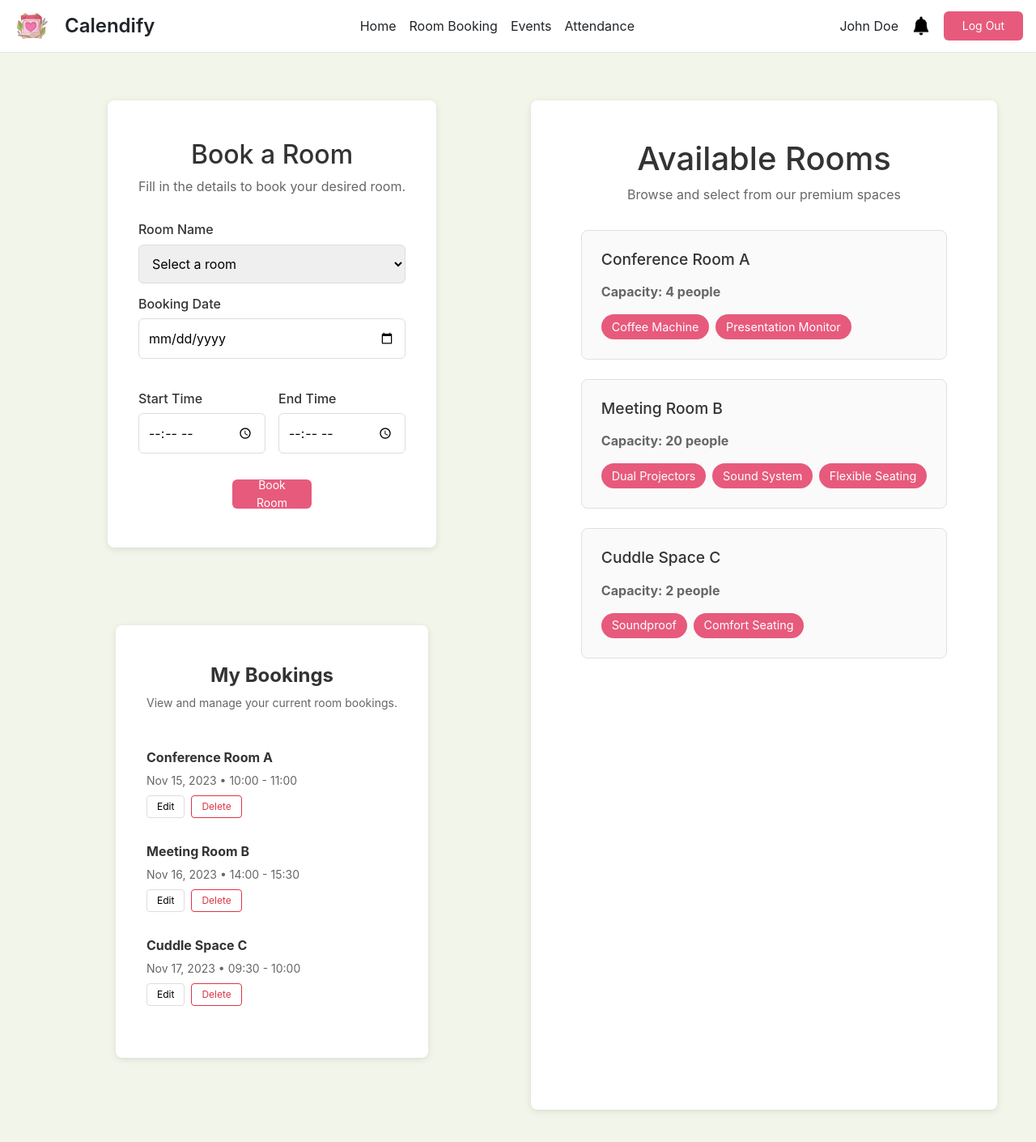
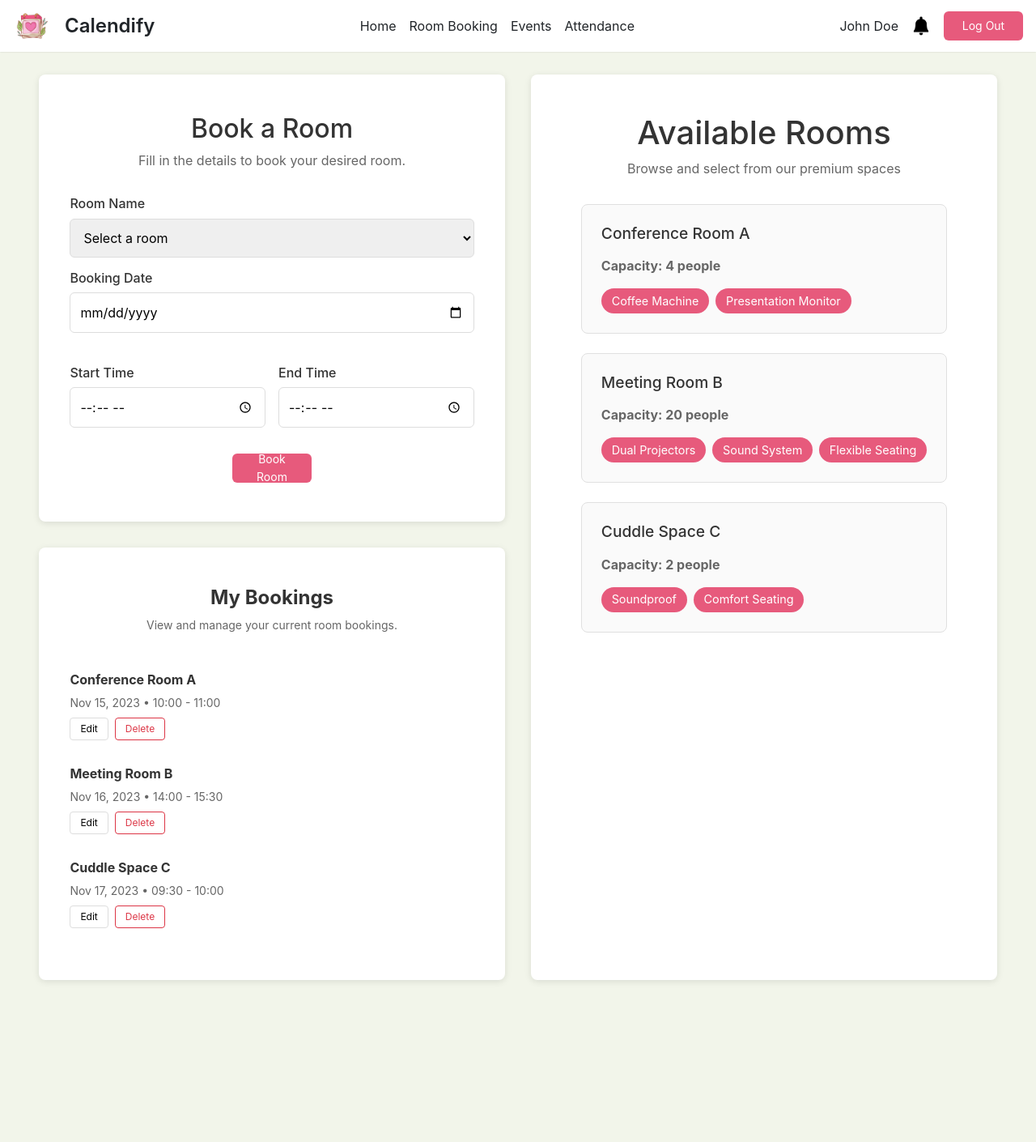
Before and after one commit to AbdulrahmanAboudaoud/DebWev-CalenderApp, a React (Create React App) app in the folder frontend/: page /app/room-booking in a window 1280 px wide. Shown: the top 1410 px of the page at 81% size. After the commit the page ends 1302 px from the top, so only its background shows below. Built offline with nearby package versions, Linux system fonts and the light colour scheme.

Commit message:
Room booking updated

```diff
--- a/frontend/src/components/RoomBooking/BookRoom/BookRoom.css
+++ b/frontend/src/components/RoomBooking/BookRoom/BookRoom.css
@@ -3,7 +3,6 @@
   flex-direction: column;
   align-items: center;
   background-color: white;
-  margin: 2rem auto;
   padding: 3rem 3vw;
   max-width: 600px;
   border-radius: 8px;
--- a/frontend/src/components/RoomBooking/MyBookings/MyBookings.css
+++ b/frontend/src/components/RoomBooking/MyBookings/MyBookings.css
@@ -3,7 +3,6 @@
     flex-direction: column;
     align-items: center;
     background-color: white;
-    margin: 2rem auto;
     padding: 3rem 3vw;
     max-width: 600px;
     border-radius: 8px;
--- a/frontend/src/components/RoomBooking/RoomDisplay/RoomDisplay.css
+++ b/frontend/src/components/RoomBooking/RoomDisplay/RoomDisplay.css
@@ -3,7 +3,6 @@
     flex-direction: column;
     align-items: center;
     background-color: white;
-    margin: 2rem auto;
     padding: 3rem 3vw;
     max-width: 600px;
     border-radius: 8px;
```
